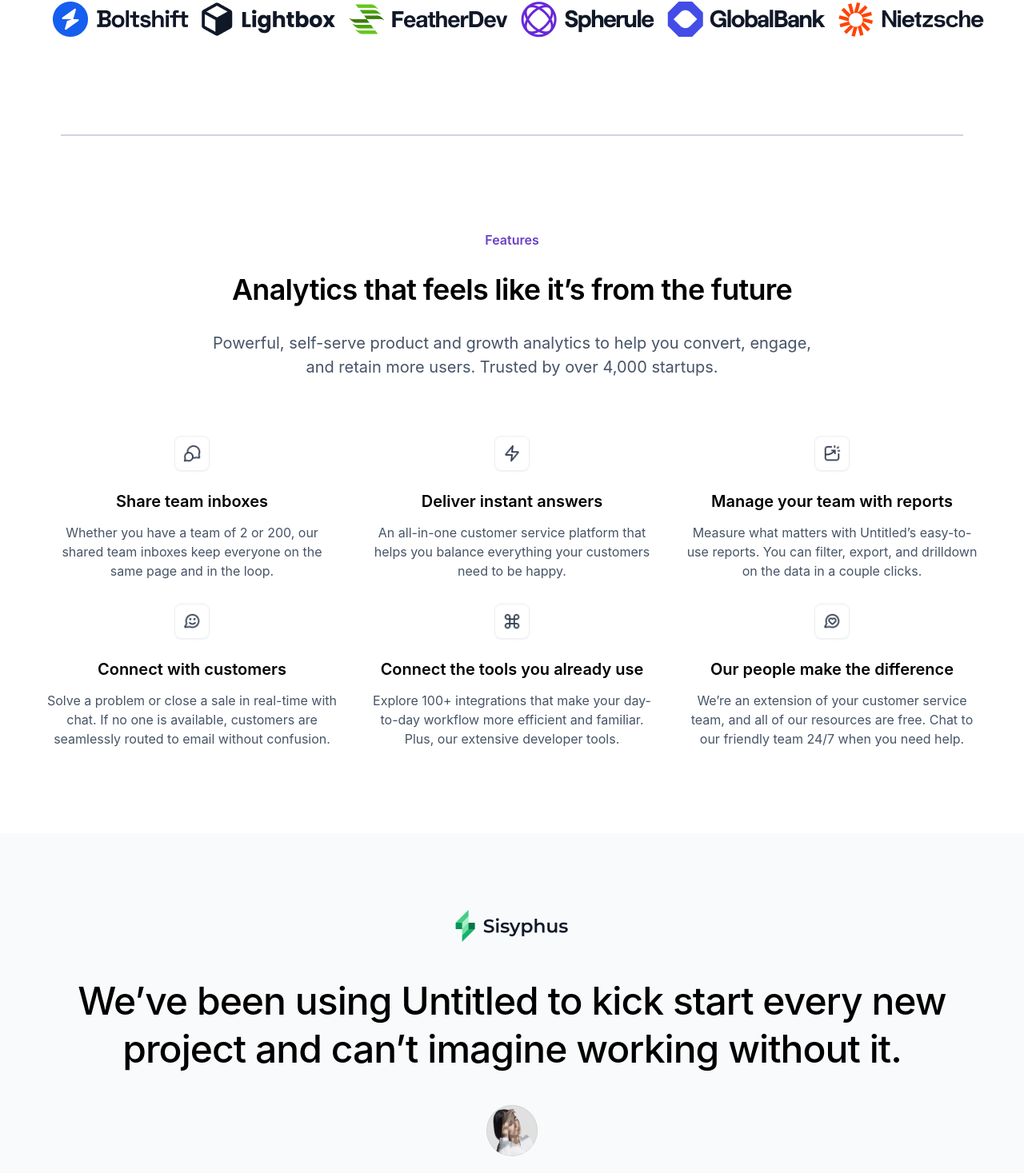
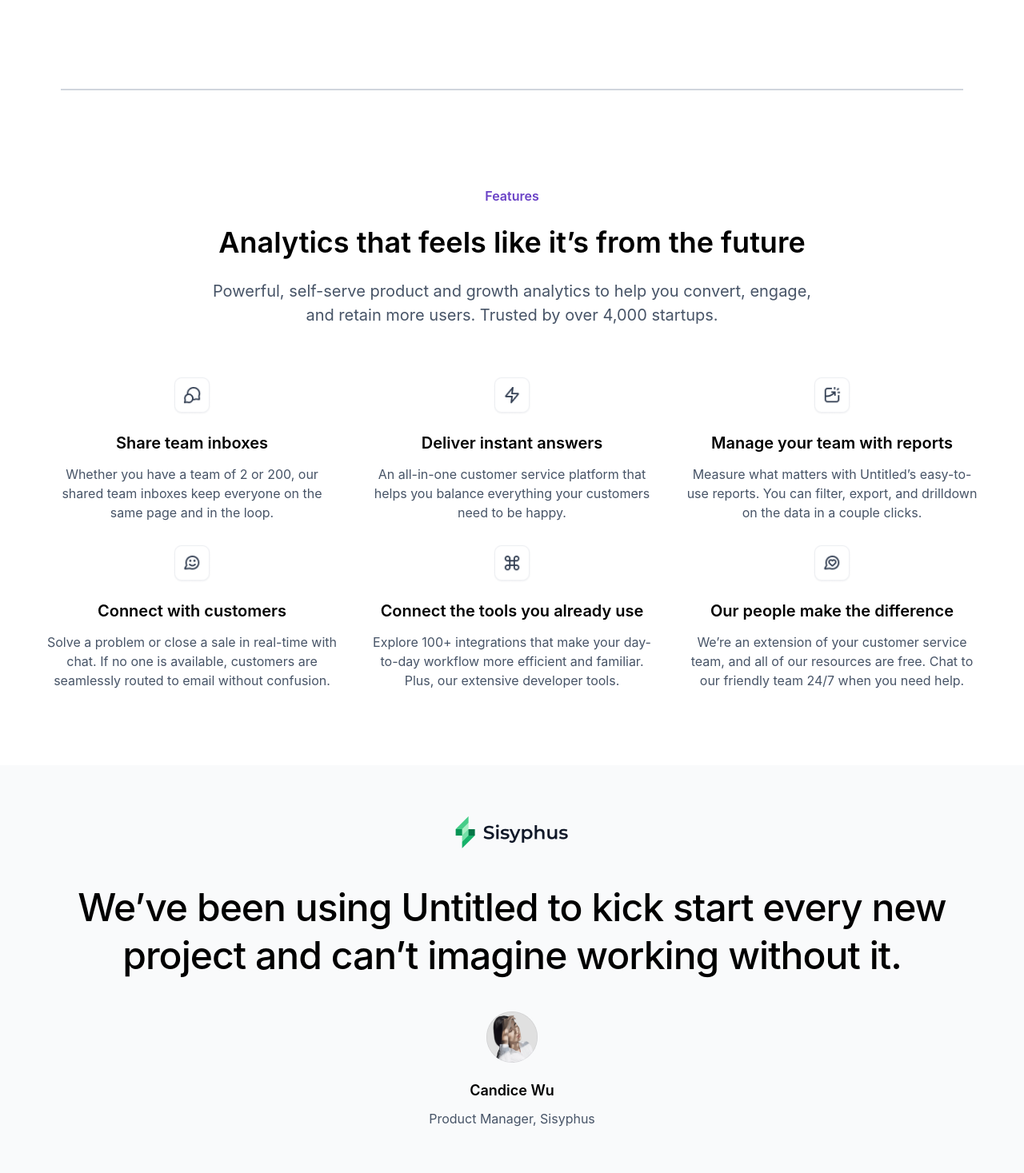
Before and after one commit to Lalith-Chakradhar/zysk-assignment, a React (Create React App) app: page / in a window 1280 px wide. Shown: the part 1323-2790 px from the top of the page at 80% size. Built offline with nearby package versions, Linux system fonts and the light colour scheme; the HTML template or start-up script is replaced by a standard one.

Commit message:
Made website responsive till Sisyphus

```diff
--- a/src/components/FeaturesPage/FeaturesPage.jsx
+++ b/src/components/FeaturesPage/FeaturesPage.jsx
@@ -45,7 +45,7 @@ function FeaturesPage() {
 
   return (
     <div className={styles.mainContainer}>
-        <p style={{color:'#6941C6', fontWeight:'600'}}>Features</p>
+        <p className={styles.featuresHeading} style={{ color:'#6941C6'}}>Features</p>
         <h2>Analytics that feels like it’s from the future</h2>
         <p className={styles.subHeading}>Powerful, self-serve product and growth analytics to help you convert, engage, and retain more users. Trusted by over 4,000 startups.</p>
         <div className={styles.cardGrid}>
--- a/src/components/FeaturesPage/FeaturesPage.module.css
+++ b/src/components/FeaturesPage/FeaturesPage.module.css
@@ -1,32 +1,60 @@
-.mainContainer{
-    height: 42rem;
-    padding: 6rem 0rem;
-    gap: 64px;
+.mainContainer {
+    padding: 6rem 1rem; /* Add responsive padding */
+    display: flex;
+    flex-direction: column; /* Stack elements vertically */
+    align-items: center;
 }
 
-.cardGrid{
+.cardGrid {
     display: flex;
-    flex-wrap: wrap;
-    justify-content: center;
-    align-items: center;
-    gap: 2rem;
-    padding: 0rem 2rem;
-    margin-top: 4.5rem;
+    flex-wrap: wrap; /* Allow wrapping */
+    justify-content: center; /* Center items */
+    align-items: stretch; /* Allow cards to stretch equally */
+    gap: 2rem; /* Spacing between cards */
+    padding: 0 1rem; /* Responsive padding */
+    width: 100%; /* Full width */
+    max-width: 1200px; /* Limit max width for larger screens */
 }
 
-.mainContainer h2{
-    font-size: 36px;
+.featuresHeading {
+    font-size: 1rem;
+    line-height: 1.5rem;
+    font-weight:600;
+}
+.mainContainer h2 {
+    font-size: clamp(2rem, 6vw, 2.25rem); /* Responsive font size */
     font-weight: 600;
-    line-height: 44px;
-    letter-spacing: -0.02em;
+    line-height: clamp(2.5rem, 7vw, 2.75rem); /* Responsive line height */
+    text-align: center; /* Center text */
+    margin-top: 0.5rem;
+    margin-bottom: 1.5rem; /* Adjust margin */
 }
 
-.subHeading{
+.subHeading {
     margin: auto;
-    width: 768px;
-    height: 60px;
-    font-size: 20px;
+    width: 100%; /* Use full width on smaller screens */
+    max-width: 768px; /* Set max-width */
+    font-size: clamp(1rem, 3.5vw, 1.25rem); /* Responsive font size */
     font-weight: 400;
-    line-height: 30px;
-    color: #475467;
+    line-height: clamp(1.5rem, 5vw, 1.875rem); /* Responsive line height */
+    color: #475467; /* Text color */
+    text-align: center; /* Center text for consistency */
+    margin-bottom: 4rem;
 }
+
+/* Media Queries for Responsiveness */
+@media (max-width: 768px) {
+    .mainContainer {
+        padding: 4rem 1rem; /* Adjust padding */
+    }
+
+    .mainContainer h2 {
+        font-size: 1.5rem; /* Smaller font size */
+    }
+
+    .subHeading {
+        font-size: 1rem; /* Smaller font size */
+        width: 90%; /* Adjust width */
+        margin-bottom: 2rem;
+    }
+}
--- a/src/components/LandingPage/LandingPage.module.css
+++ b/src/components/LandingPage/LandingPage.module.css
@@ -11,7 +11,8 @@
 }
 
 .heroImageLarge{
-        max-width: 100%;
+        max-width: 90%;
+        margin: auto;
         height: auto;
         display: block;
 }
@@ -154,7 +155,8 @@
 
     .demoAndSignUpContainer {
       flex-direction: column-reverse; /* Stack the buttons vertically */
-      padding: 0rem;
+      padding: 0.5rem;
+      gap: 0.7rem;
       width: 100%; /* Ensure container takes full width */
       max-width: 100%; /* Remove max-width for mobile */
       align-items: stretch; /* Make buttons take full width */
--- a/src/components/Sisyphus/Sisyphus.jsx
+++ b/src/components/Sisyphus/Sisyphus.jsx
@@ -7,14 +7,16 @@ import { Stack } from '@mui/material';
 function Sisyphus() {
   return (
     <div className={styles.mainContainer}>
-      <Stack gap={5} direction="column">
-          <div><img src={SisyphusLogo} alt="sisyphus logo"/></div>
-          <h2>We’ve been using Untitled to kick start every new project and can’t imagine working without it.</h2>
-          <div>
-            <div><img src={Avatar} alt="product manager profile image"/></div>
-            <p className={styles.managerTitle}>Candice Wu</p>
-            <p style={{marginTop:"0.5rem", color:"#475467"}}>Product Manager, Sisyphus</p>
-          </div>
+      <Stack gap={5} direction="column" alignItems="center">
+        <div>
+          <img src={SisyphusLogo} alt="sisyphus logo" style={{ maxWidth: '100%', height: 'auto' }} />
+        </div>
+        <h2>We’ve been using Untitled to kick start every new project and can’t imagine working without it.</h2>
+        <div className={styles.managerContainer}>
+          <img src={Avatar} alt="product manager profile image" className={styles.avatar} />
+          <p className={styles.managerTitle}>Candice Wu</p>
+          <p style={{ marginTop: "0.2rem", color: "#475467", textAlign: "center" }}>Product Manager, Sisyphus</p>
+        </div>
       </Stack>
     </div>
   );
--- a/src/components/Sisyphus/Sisyphus.module.css
+++ b/src/components/Sisyphus/Sisyphus.module.css
@@ -1,4 +1,4 @@
-.mainContainer{
+/* .mainContainer{
     height: 25rem;
     padding: 6rem 0rem;
     background-color: #F9FAFB;
@@ -19,4 +19,45 @@
     line-height: 1.75rem;
     margin-top: 0.8rem;
     margin-bottom: 0rem;
+} */
+
+.mainContainer {
+    padding: 4rem 1rem; /* Responsive padding */
+    background-color: #F9FAFB;
+    display: flex; /* Use flex to center content */
+    flex-direction: column; /* Stack items vertically */
+    align-items: center; /* Center items horizontally */
+    gap: 2rem; /* Space between items */
 }
+
+.mainContainer h2 {
+    width: 100%; /* Allow full width */
+    max-width: 71rem; /* Limit max width */
+    font-size: clamp(1.5rem, 6vw, 3rem); /* Responsive font size */
+    margin: auto;
+    font-weight: 500;
+    line-height: clamp(2rem, 7vw, 3.75rem); /* Responsive line height */
+    letter-spacing: -0.02em;
+    text-align: center; /* Center text */
+}
+
+.managerTitle {
+    font-size: clamp(1rem, 3vw, 1.125rem); /* Responsive font size */
+    font-weight: 600;
+    line-height: 1.75rem;
+    margin-top: 0.8rem;
+    margin-bottom: 0rem;
+}
+
+/* Responsive adjustments for Avatar and its container */
+.managerContainer {
+    display: flex;
+    flex-direction: column; /* Stack vertically */
+    align-items: center; /* Center horizontally */
+    gap: 0.5rem; /* Space between items */
+}
+
+.managerContainer img {
+    width: 4rem; /* Adjust image size */
+    height: 4rem; /* Maintain aspect ratio */
+}
```
